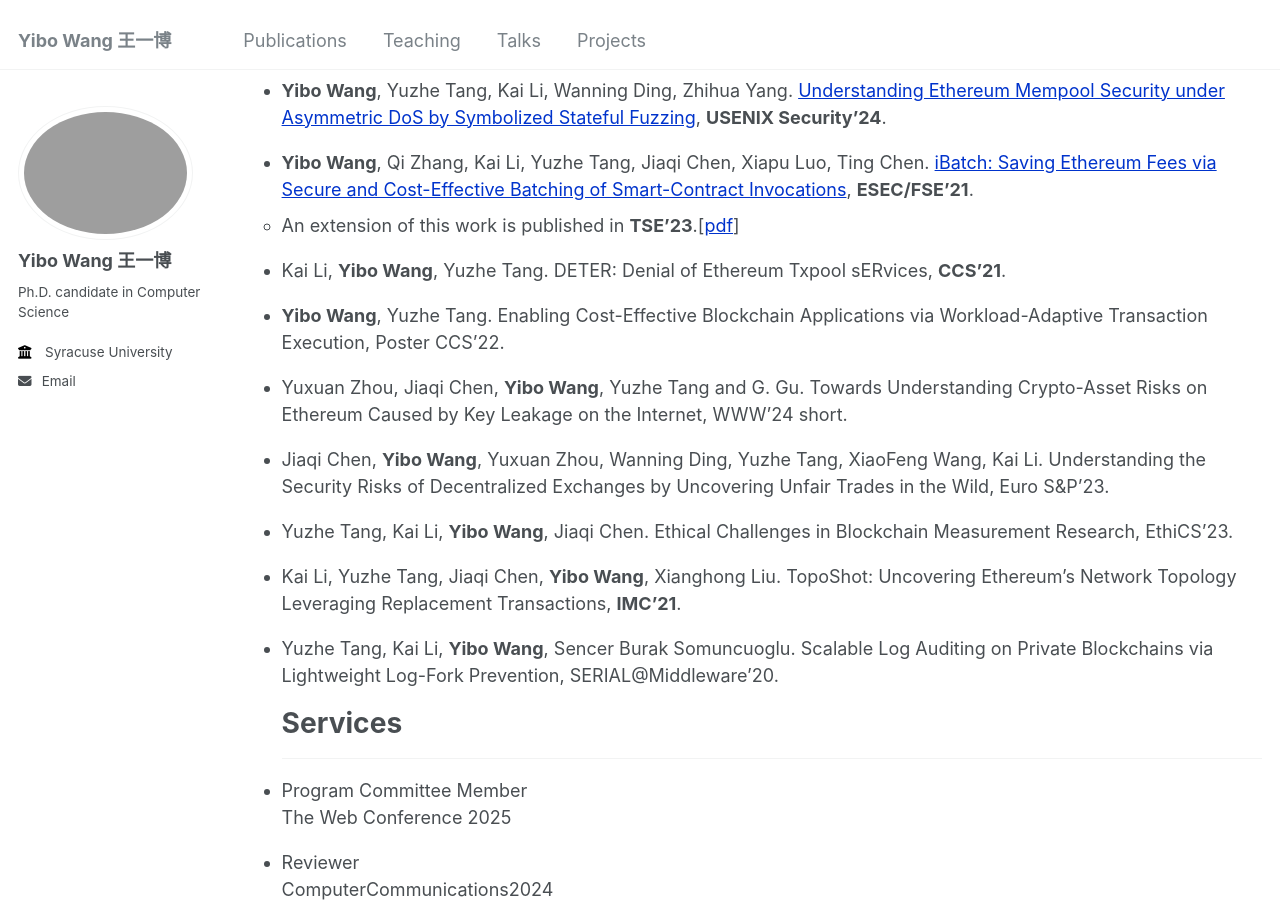
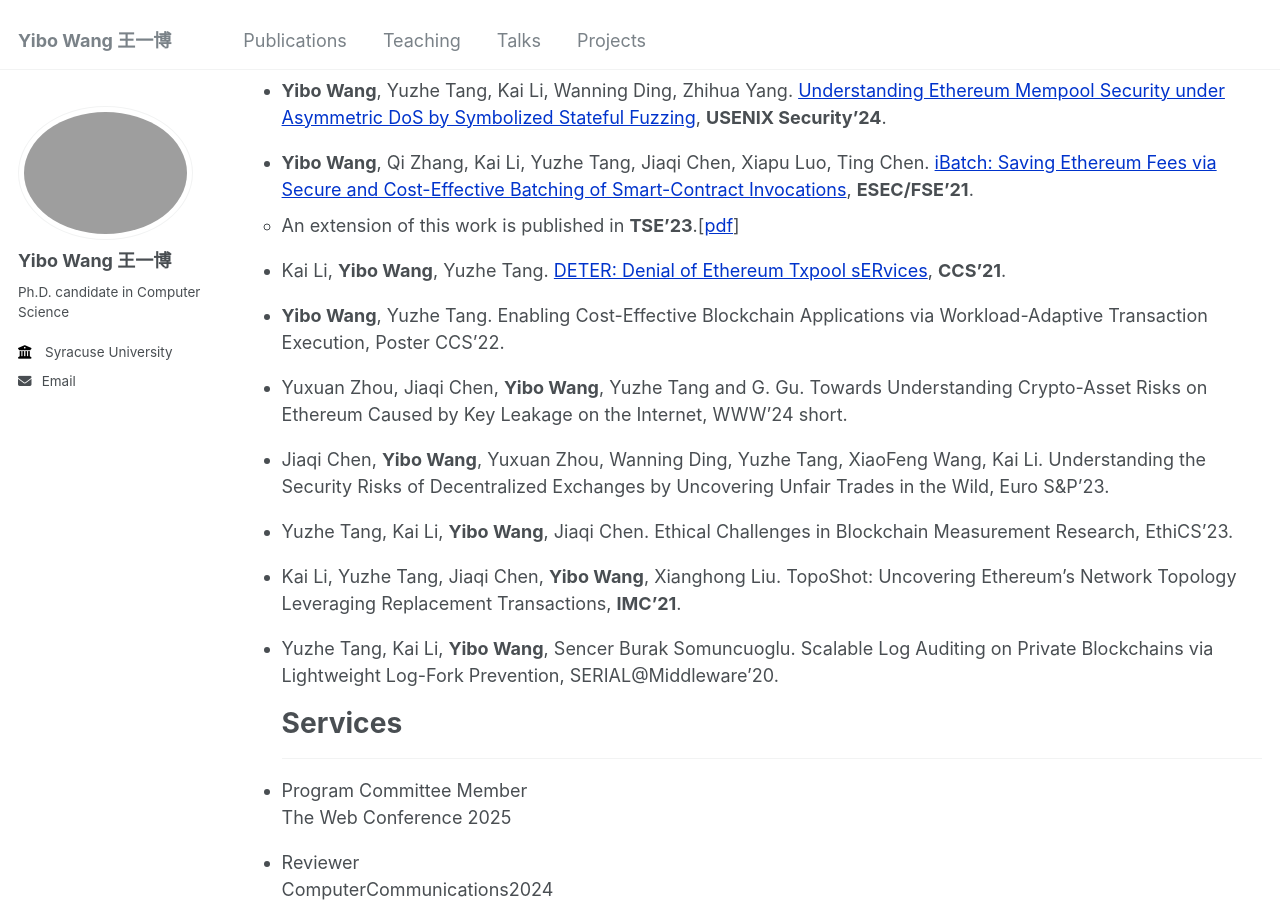
Before and after one commit to wangyibo0308/wangyibo0308.github.io, a Jekyll site: the page built from _pages/about.md, in a window 1280 px wide and 900 px high, scrolled down 464 px. Built offline with Jekyll 4.4.1, drawn with Linux system fonts in a browser that asks for light colours; part of the change alters nothing that is shown.

```diff
--- a/_pages/about.md
+++ b/_pages/about.md
@@ -30,7 +30,7 @@ Publications
 
     - An extension of this work is published in **TSE'23**.[[pdf](https://ieeexplore.ieee.org/abstract/document/10018598)]
 
-- Kai Li, **Yibo Wang**, Yuzhe Tang. DETER: Denial of Ethereum Txpool sERvices, **CCS'21**.
+- Kai Li, **Yibo Wang**, Yuzhe Tang. [DETER: Denial of Ethereum Txpool sERvices](https://dl.acm.org/doi/10.1145/3460120.3485369), **CCS'21**.
 
 - **Yibo Wang**, Yuzhe Tang. Enabling Cost-Effective Blockchain Applications via Workload-Adaptive Transaction Execution, Poster CCS'22.
 
```
